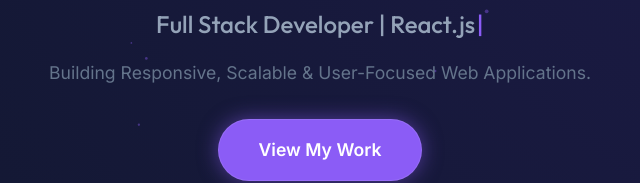
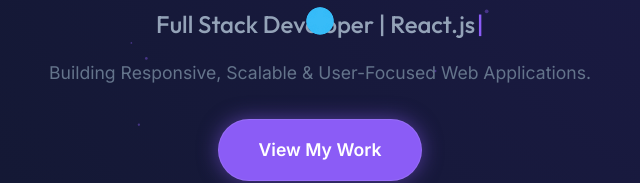
Before and after one commit to saurav-singh-web/portfolio-v2, a plain HTML site: page index.html in a window 1280 px wide. Shown: the part 379-562 px from the top of the page, 320-960 px from the left. Drawn offline with nearby package versions, Linux system fonts and the light colour scheme.

Commit message:
Implement SVG gooey liquid cursor trail

```diff
--- a/index.html
+++ b/index.html
@@ -24,9 +24,17 @@
             <path d="M50,1 a49,49 0 0,1 0,98 a49,49 0 0,1 0,-98" id="progress-path" />
         </svg>
     </div>
+    <!-- SVG Gooey Filter -->
+    <svg style="position: absolute; width: 0; height: 0; visibility: hidden;">
+        <filter id="gooey">
+            <feGaussianBlur in="SourceGraphic" stdDeviation="6" result="blur" />
+            <feColorMatrix in="blur" mode="matrix" values="1 0 0 0 0  0 1 0 0 0  0 0 1 0 0  0 0 0 20 -9" result="goo" />
+            <feComposite in="SourceGraphic" in2="goo" operator="atop"/>
+        </filter>
+    </svg>
 
-
-
+    <!-- Water Trail Container -->
+    <div id="water-container"></div>
     <!-- Header -->
     <header id="header">
         <div class="container nav-container">
@@ -666,6 +674,71 @@
                 }, 2000);
             });
         });
+
+        // 14. Water Liquid Trail
+        const waterContainer = document.getElementById('water-container');
+        const numDrops = 15;
+        const drops = [];
+        let currentMouse = { x: window.innerWidth/2, y: window.innerHeight/2 };
+
+        for (let i = 0; i < numDrops; i++) {
+            const drop = document.createElement('div');
+            drop.classList.add('water-drop');
+            waterContainer.appendChild(drop);
+            drops.push({
+                element: drop,
+                x: currentMouse.x,
+                y: currentMouse.y,
+                vx: 0,
+                vy: 0
+            });
+        }
+
+        function updateWaterTrail() {
+            currentMouse.x = lastMouseX;
+            currentMouse.y = lastMouseY;
+
+            // Check hover states to hide water when hovering buttons or magnifying
+            const isHovering = cursorRing?.classList.contains('hovered');
+            const isMagnifying = cursorRing?.classList.contains('magnifying');
+
+            if (isHovering || isMagnifying) {
+                waterContainer.style.opacity = '0';
+            } else {
+                waterContainer.style.opacity = '1';
+            }
+
+            for (let i = 0; i < numDrops; i++) {
+                const drop = drops[i];
+                let targetX, targetY;
+
+                if (i === 0) {
+                    targetX = currentMouse.x;
+                    targetY = currentMouse.y;
+                } else {
+                    targetX = drops[i - 1].x;
+                    targetY = drops[i - 1].y;
+                }
+
+                const dx = targetX - drop.x;
+                const dy = targetY - drop.y;
+
+                drop.vx += dx * 0.45;
+                drop.vy += dy * 0.45;
+                drop.vx *= 0.65; // friction
+                drop.vy *= 0.65;
+
+                drop.x += drop.vx;
+                drop.y += drop.vy;
+
+                // Scale down slightly towards the end of the tail
+                const scale = Math.max(0.2, 1 - (i / (numDrops * 1.5)));
+                drop.element.style.transform = `translate(${drop.x}px, ${drop.y}px) scale(${scale})`;
+            }
+
+            requestAnimationFrame(updateWaterTrail);
+        }
+        updateWaterTrail();
     </script>
 </body>
 </html>
--- a/styles.css
+++ b/styles.css
@@ -614,6 +614,32 @@ footer {
   box-shadow: 0 0 20px rgba(0, 0, 0, 0.5), inset 0 0 20px rgba(255, 255, 255, 0.2);
 }
 
+/* Water Cursor Trail */
+#water-container {
+  position: fixed;
+  top: 0;
+  left: 0;
+  width: 100vw;
+  height: 100vh;
+  pointer-events: none;
+  z-index: 9998;
+  filter: url('#gooey');
+  -webkit-filter: url('#gooey');
+  transition: opacity 0.3s;
+}
+
+.water-drop {
+  position: absolute;
+  top: -15px; /* offset by radius to center it */
+  left: -15px;
+  width: 30px;
+  height: 30px;
+  border-radius: 50%;
+  background-color: rgba(56, 189, 248, 0.6);
+  pointer-events: none;
+  will-change: transform;
+}
+
 /* 5. Marquee */
 .marquee-container {
   overflow: hidden;
```
